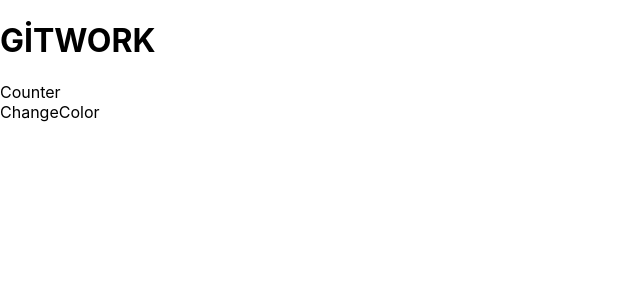
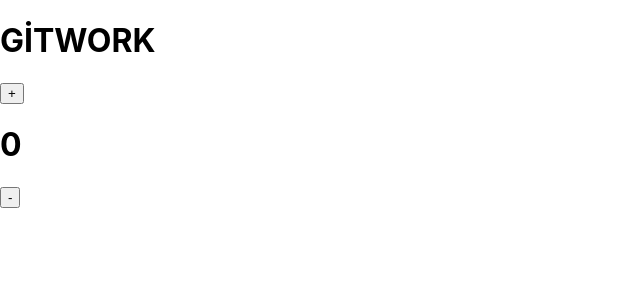
Before and after one commit to sadkcvd/Git-Work, a React (Create React App) app: page / in a window 1280 px wide. Shown: the top 300 px of the page, without its empty margins (0-640 px from the left). Built offline with nearby package versions, Linux system fonts and the light colour scheme.

Commit message:
Counter Merged main

```diff
--- a/src/App.js
+++ b/src/App.js
@@ -20,8 +20,12 @@ function App() {
       <div className='header'>
         <h1>GİTWORK</h1>
       </div>
-      <Counter/>
-      <ChangeColor/>
+
+      <div className='counter'>
+        <button onClick={increaseCounter}>+</button>
+        <h1>{counter}</h1>
+        <button onClick={decreaseCounter}>-</button>
+      </div>
     </div>
   );
 }
```
